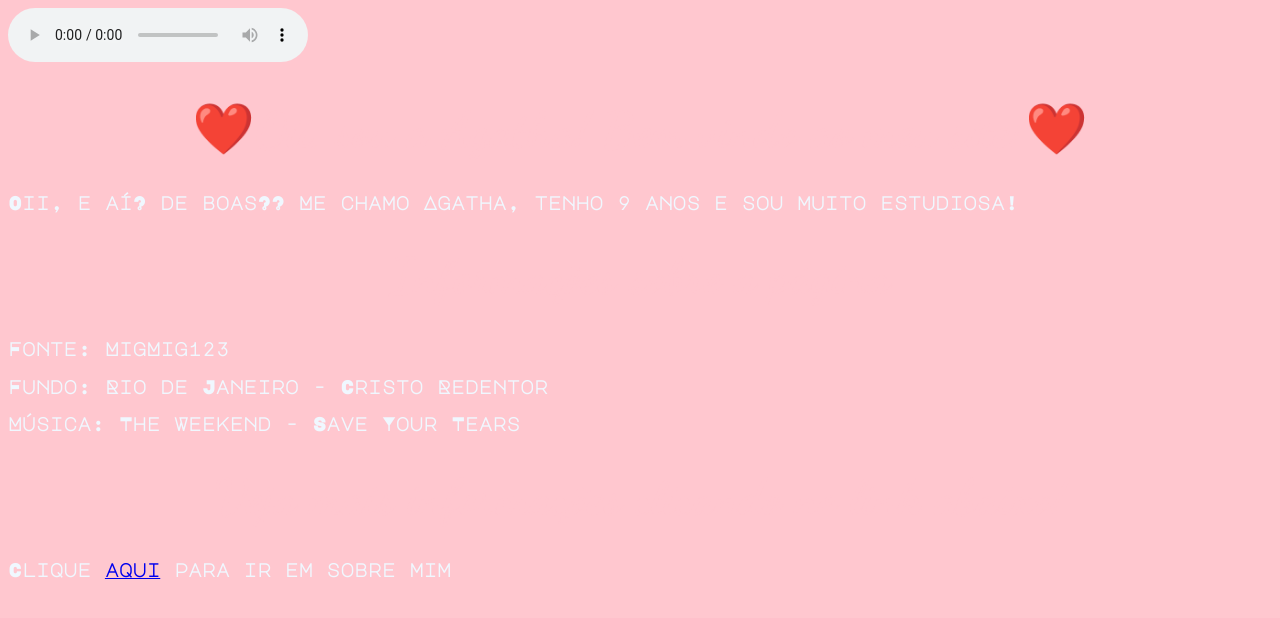
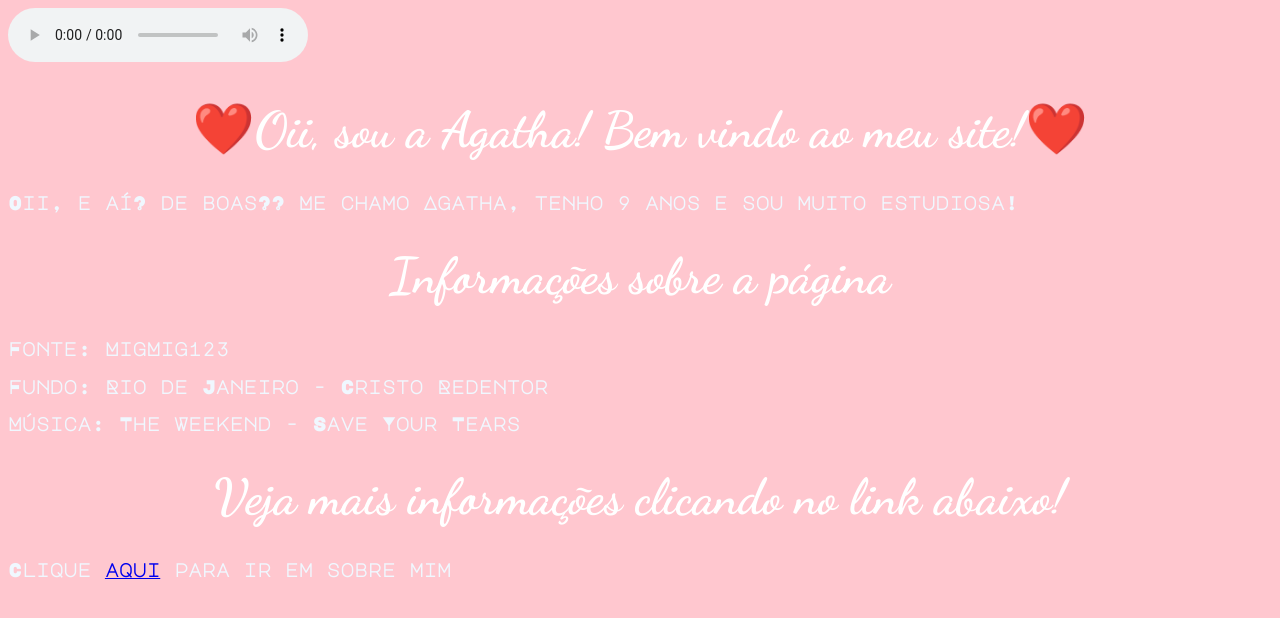
Before and after one commit to MiguelMinha/SiteAgatha, a plain HTML site: page index.html in a window 1280 px wide. Drawn offline with Linux system fonts and the light colour scheme; a web font is replaced by a local one.

Commit message:
Update style.css

```diff
--- a/style.css
+++ b/style.css
@@ -1,5 +1,6 @@
 body{
-background-color:rgb(255, 199, 207)
+background-color:rgb(255, 199, 207);
+background-size: 1999px;
 }
 
 h3{
@@ -19,7 +20,7 @@ h2{
 
 h1{
     font-family: "Dancing Script", cursive;
-    color:rgb(255, 199, 207);
+    color:rgb(255 255 255);
     text-align: center;
     font-size:50px
 }
```
